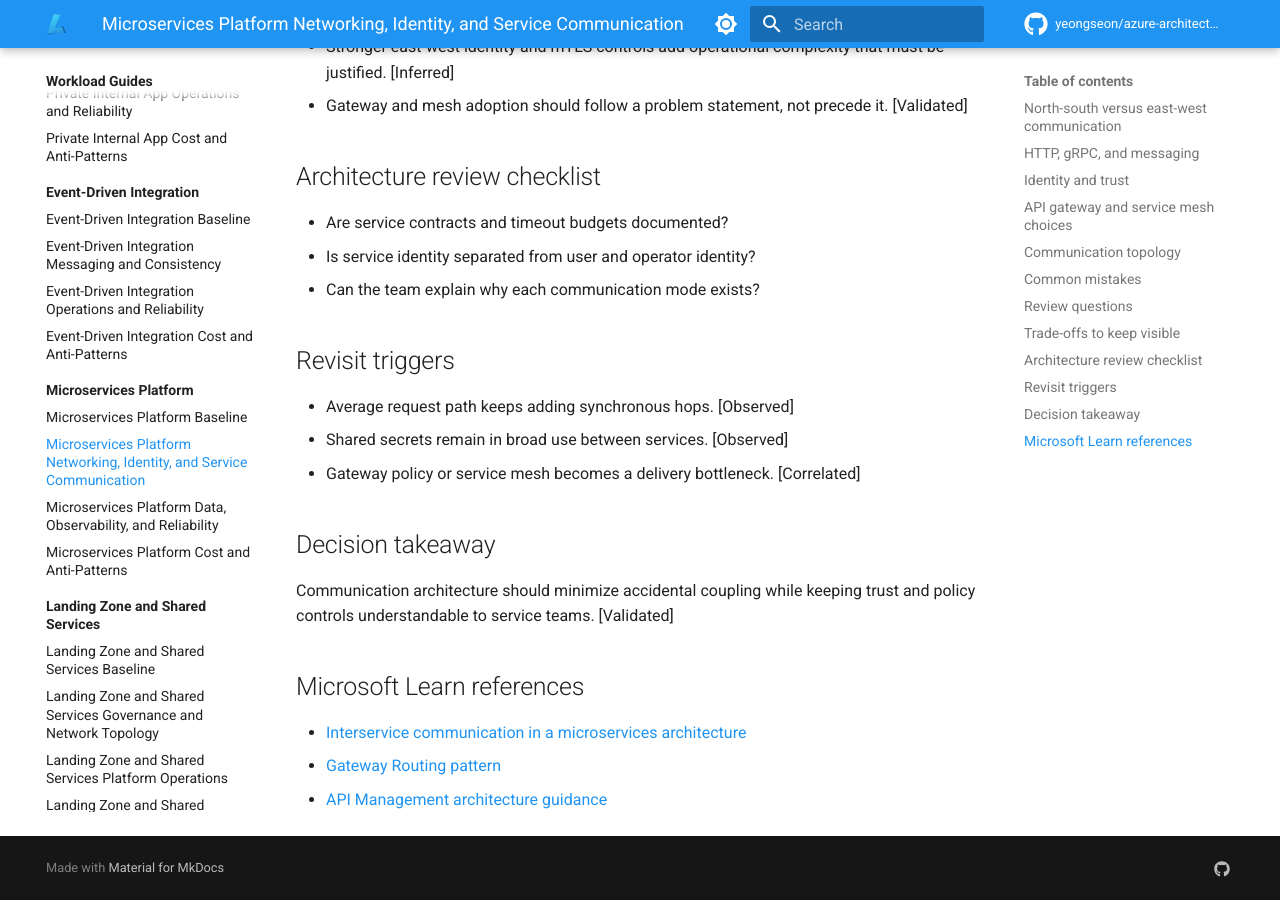
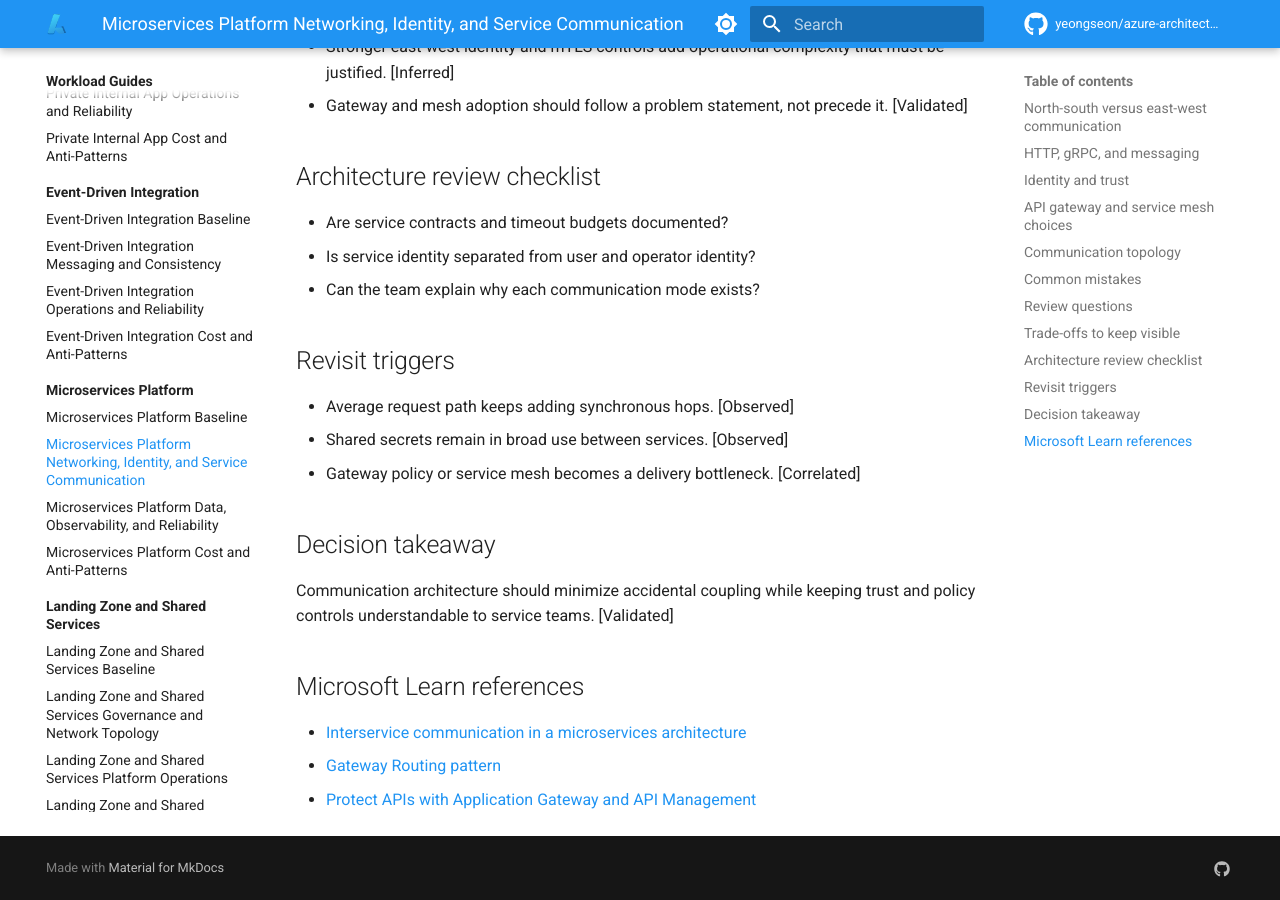
Before and after one commit to yeongseon/azure-architecture-practical-guide, an MkDocs documentation site: the page built from docs/workload-guides/microservices-platform/networking-identity-and-service-communication.md, in a window 1280 px wide and 900 px high, scrolled down 2289 px. Built offline with MkDocs 1.6.1 and Material for MkDocs 9.7.7, drawn with Linux system fonts in a browser that asks for light colours; comment, search, counter and statistics services are not loaded; some of the changed lines change nothing that is shown.

Commit message:
fix: update 6 broken MS Learn URLs to canonical paths
- landing-zones-basics.md: design-area/azure-landing-zone → landing-zone/ (enterprise-scale redirect)
- governance-and-network-topology.md: networking/guide/azure-firewall → firewall/overview
- operations-and-reliability.md: framework/resiliency/disaster-recovery → well-architected/reliability/disaster-recovery
- observability-and-slos.md: guide/design-principles/observability → well-architected/operational-excellence/observability
- networking-identity-and-service-communication.md: web-apps/guides/apim-application-gateway → web-apps/api-management/architectures/protect-apis
- network-topology-basics.md: networking/guide/ → networking/

```diff
--- a/docs/operations/observability-and-slos.md
+++ b/docs/operations/observability-and-slos.md
@@ -95,7 +95,7 @@
 ## Microsoft Learn references
 
 - [Azure Monitor overview](https://learn.microsoft.com/en-us/azure/azure-monitor/overview)
-- [Designing a scalable observability solution](https://learn.microsoft.com/en-us/azure/architecture/guide/design-principles/observability)
+- [Designing a monitoring system](https://learn.microsoft.com/en-us/azure/well-architected/operational-excellence/observability)
 
 ## Takeaway
 
--- a/docs/platform/landing-zones-basics.md
+++ b/docs/platform/landing-zones-basics.md
@@ -90,7 +90,7 @@
 
 - [Cloud Adoption Framework landing zones](https://learn.microsoft.com/en-us/azure/cloud-adoption-framework/ready/landing-zone/)
 - [Landing zone design areas](https://learn.microsoft.com/en-us/azure/cloud-adoption-framework/ready/landing-zone/design-areas)
-- [Enterprise-scale landing zone architecture](https://learn.microsoft.com/en-us/azure/cloud-adoption-framework/ready/landing-zone/design-area/azure-landing-zone)
+- [Azure landing zone architecture](https://learn.microsoft.com/en-us/azure/cloud-adoption-framework/ready/landing-zone/)
 
 ## Takeaway
 
--- a/docs/platform/network-topology-basics.md
+++ b/docs/platform/network-topology-basics.md
@@ -100,7 +100,7 @@
 
 ## Microsoft Learn anchors
 
-- [Azure networking architecture guides](https://learn.microsoft.com/en-us/azure/architecture/networking/guide/)
+- [Azure networking architecture design](https://learn.microsoft.com/en-us/azure/architecture/networking/)
 - [Hub-spoke reference architecture](https://learn.microsoft.com/en-us/azure/architecture/reference-architectures/hybrid-networking/hub-spoke)
 - [About Azure Virtual WAN](https://learn.microsoft.com/en-us/azure/virtual-wan/virtual-wan-about)
 - [Private endpoint overview](https://learn.microsoft.com/en-us/azure/private-link/private-endpoint-overview)
--- a/docs/workload-guides/landing-zone-shared-services/governance-and-network-topology.md
+++ b/docs/workload-guides/landing-zone-shared-services/governance-and-network-topology.md
@@ -98,4 +98,4 @@
 
 - [Azure best practices and recommendations](https://learn.microsoft.com/en-us/azure/cloud-adoption-framework/ready/azure-best-practices/)
 - [Network topology and connectivity design area](https://learn.microsoft.com/en-us/azure/cloud-adoption-framework/ready/landing-zone/design-area/network-topology-and-connectivity)
-- [Azure Firewall architecture guidance](https://learn.microsoft.com/en-us/azure/architecture/networking/guide/azure-firewall)
+- [What is Azure Firewall?](https://learn.microsoft.com/en-us/azure/firewall/overview)
--- a/docs/workload-guides/microservices-platform/networking-identity-and-service-communication.md
+++ b/docs/workload-guides/microservices-platform/networking-identity-and-service-communication.md
@@ -97,4 +97,4 @@
 
 - [Interservice communication in a microservices architecture](https://learn.microsoft.com/en-us/azure/architecture/microservices/design/interservice-communication)
 - [Gateway Routing pattern](https://learn.microsoft.com/en-us/azure/architecture/patterns/gateway-routing)
-- [API Management architecture guidance](https://learn.microsoft.com/en-us/azure/architecture/web-apps/guides/apim-application-gateway)
+- [Protect APIs with Application Gateway and API Management](https://learn.microsoft.com/en-us/azure/architecture/web-apps/api-management/architectures/protect-apis)
--- a/docs/workload-guides/public-web-api/operations-and-reliability.md
+++ b/docs/workload-guides/public-web-api/operations-and-reliability.md
@@ -105,4 +105,4 @@
 
 - [Azure App Service reliability](https://learn.microsoft.com/en-us/azure/reliability/reliability-app-service)
 - [Azure Monitor overview](https://learn.microsoft.com/en-us/azure/azure-monitor/overview)
-- [Designing for disaster recovery](https://learn.microsoft.com/en-us/azure/architecture/framework/resiliency/disaster-recovery)
+- [Disaster recovery strategies](https://learn.microsoft.com/en-us/azure/well-architected/reliability/disaster-recovery)
```
